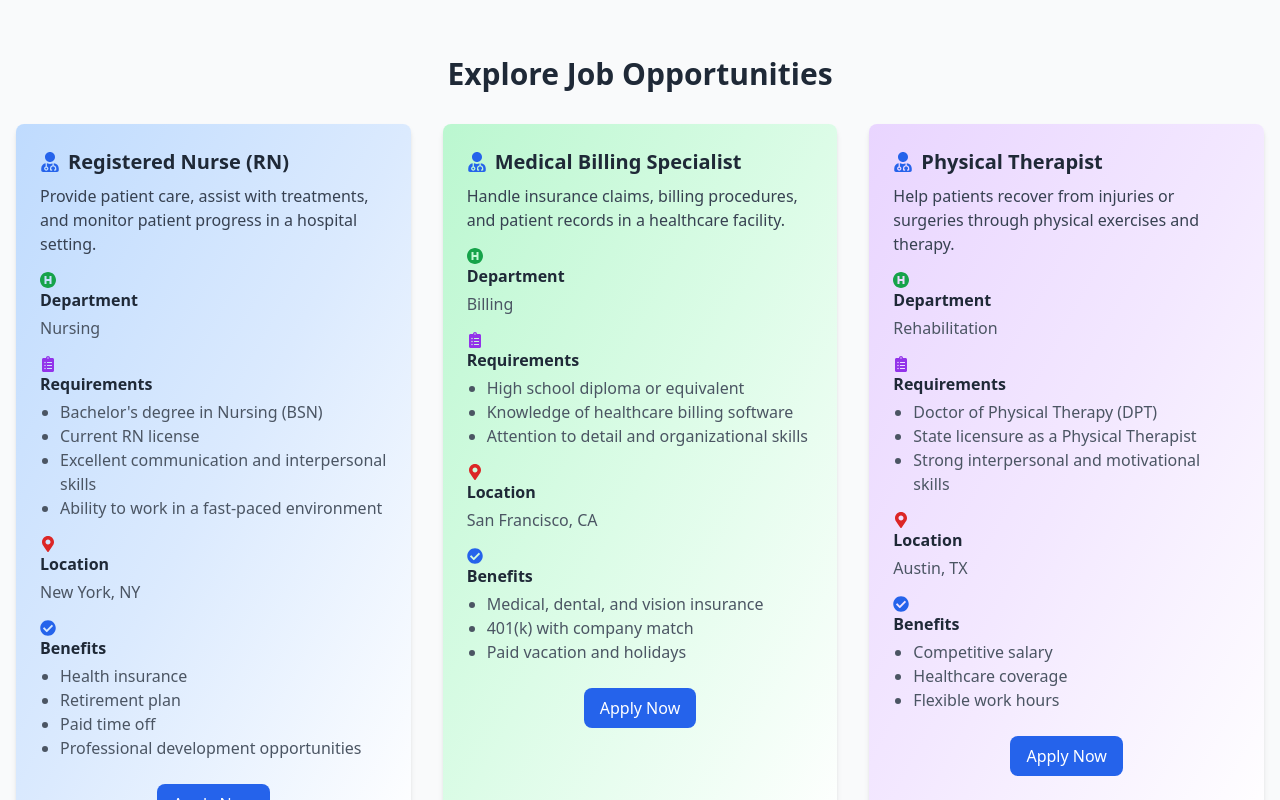
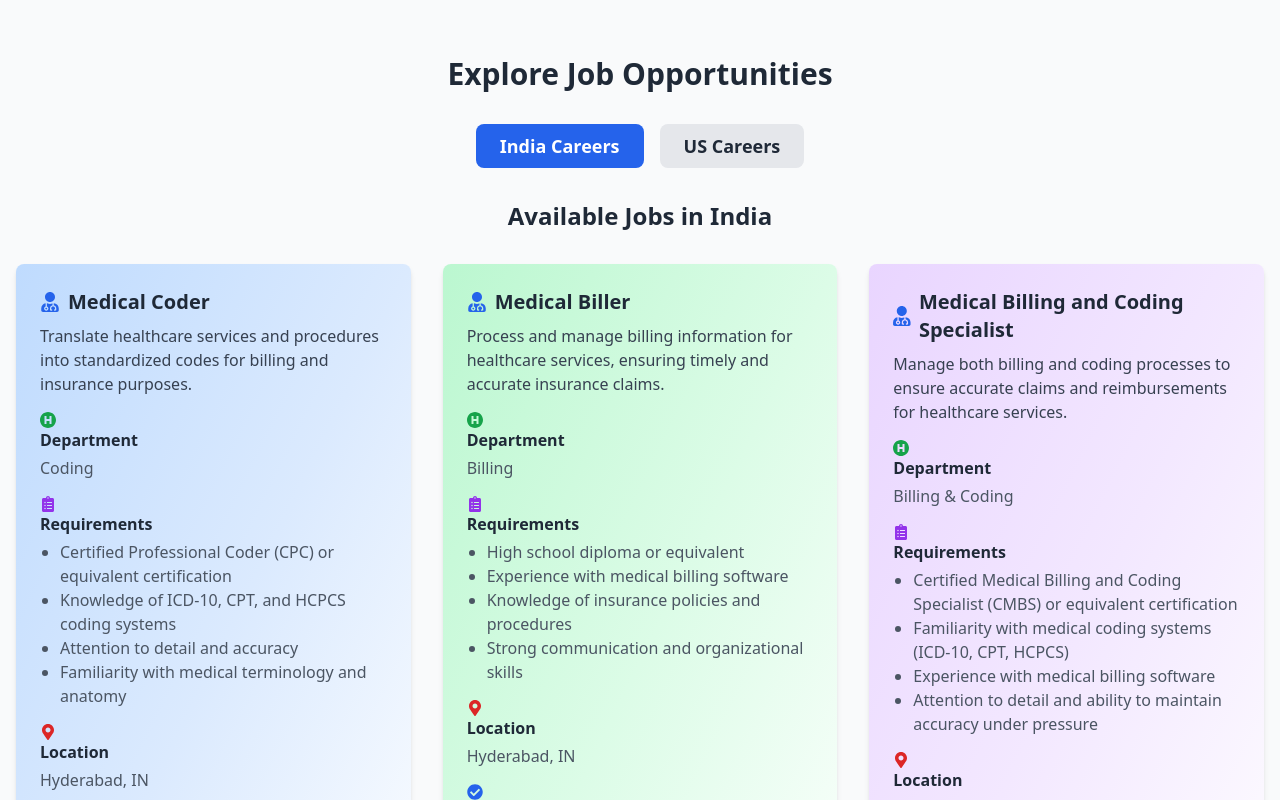
Before and after one commit to angelcruz-9/winsoltech, a React (Create React App) app: page /careers in a window 1280 px wide. Shown: the part 820-1620 px from the top of the page. Built offline with nearby package versions, Linux system fonts and the light colour scheme.

Commit message:
Added changes in winsoltech

```diff
--- a/src/App.js
+++ b/src/App.js
@@ -31,6 +31,7 @@ function App() {
         <Routes>
           <Route exact path="/" element={<Home />} />
           <Route path="/winsoltech" element={<Home />} />
+          <Route path="/about" element={<Home />} />
           <Route path="blogPosts/improving-patient-care" element={<ImprovePatient />} />
           <Route path="blogPosts/ai-in-healthcare" element={<AiHealth />} />
           <Route path="blogPosts/data-analytics-in-healthcare" element={<DataAnalytics />} />
--- a/src/components/about/about.tsx
+++ b/src/components/about/about.tsx
@@ -5,7 +5,7 @@ import { FaHeartbeat } from 'react-icons/fa';
 const aboutData = {
   title: (
     <>
-      At <strong className="text-primary">WINSOLTECH</strong>, we are dedicated to revolutionizing healthcare services by providing innovative solutions that streamline patient management, optimize operational workflows, and ensure regulatory compliance. <br /> <br /> Our global delivery model, with a major hub in India, supports healthcare providers across specialties, enhancing both patient outcomes and organizational performance. <br /> <br /> Our team of healthcare experts is committed to driving efficiency and value, ensuring that our clients can focus on what truly matters—patient care.
+      At <strong className="text-white">WINSOLTECH</strong>, we are dedicated to revolutionizing healthcare services by providing innovative solutions that streamline patient management, optimize operational workflows, and ensure regulatory compliance. <br /> <br /> Our global delivery model, with a major hub in India, supports healthcare providers across specialties, enhancing both patient outcomes and organizational performance. <br /> <br /> Our team of healthcare experts is committed to driving efficiency and value, ensuring that our clients can focus on what truly matters—patient care.
     </>
   ),
   subTitle: 'OUR COMMITMENT TO HEALTHCARE EXCELLENCE',
--- a/src/components/careers/careers.tsx
+++ b/src/components/careers/careers.tsx
@@ -28,8 +28,68 @@ interface FormState {
   resume: File | null;
 }
 
-
-const jobs: Job[] = [
+const IndiaJobs: Job[] = [
+  {
+    title: "Medical Coder",
+    description:
+      "Translate healthcare services and procedures into standardized codes for billing and insurance purposes.",
+    requirements: [
+      "Certified Professional Coder (CPC) or equivalent certification",
+      "Knowledge of ICD-10, CPT, and HCPCS coding systems",
+      "Attention to detail and accuracy",
+      "Familiarity with medical terminology and anatomy",
+    ],
+    location: "Hyderabad, IN",
+    benefits: [
+      "Health insurance",
+      "Retirement plan",
+      "Paid time off",
+      "Continuing education opportunities",
+    ],
+    department: "Coding",
+    color: "bg-gradient-to-br from-blue-200 via-blue-100 to-white",
+  },
+  {
+    title: "Medical Biller",
+    description:
+      "Process and manage billing information for healthcare services, ensuring timely and accurate insurance claims.",
+    requirements: [
+      "High school diploma or equivalent",
+      "Experience with medical billing software",
+      "Knowledge of insurance policies and procedures",
+      "Strong communication and organizational skills",
+    ],
+    location: "Hyderabad, IN",
+    benefits: [
+      "Medical, dental, and vision insurance",
+      "401(k) with company match",
+      "Paid vacation and holidays",
+    ],
+    department: "Billing",
+    color: "bg-gradient-to-br from-green-200 via-green-100 to-white",
+  },
+  {
+    title: "Medical Billing and Coding Specialist",
+    description:
+      "Manage both billing and coding processes to ensure accurate claims and reimbursements for healthcare services.",
+    requirements: [
+      "Certified Medical Billing and Coding Specialist (CMBS) or equivalent certification",
+      "Familiarity with medical coding systems (ICD-10, CPT, HCPCS)",
+      "Experience with medical billing software",
+      "Attention to detail and ability to maintain accuracy under pressure",
+    ],
+    location: "Hyderabad, IN",
+    benefits: [
+      "Competitive salary",
+      "Healthcare coverage",
+      "Flexible work hours",
+      "Professional development opportunities",
+    ],
+    department: "Billing & Coding",
+    color: "bg-gradient-to-br from-purple-200 via-purple-100 to-white",
+  },
+];
+const USJobs: Job[] = [
   {
     title: "Registered Nurse (RN)",
     description:
@@ -51,13 +111,14 @@ const jobs: Job[] = [
     color: "bg-gradient-to-br from-blue-200 via-blue-100 to-white",
   },
   {
-    title: "Medical Billing Specialist",
+    title: "Medical Biller",
     description:
-      "Handle insurance claims, billing procedures, and patient records in a healthcare facility.",
+      "Process and manage billing information for healthcare services, ensuring timely and accurate insurance claims.",
     requirements: [
       "High school diploma or equivalent",
-      "Knowledge of healthcare billing software",
-      "Attention to detail and organizational skills",
+      "Experience with medical billing software",
+      "Knowledge of insurance policies and procedures",
+      "Strong communication and organizational skills",
     ],
     location: "San Francisco, CA",
     benefits: [
@@ -69,21 +130,23 @@ const jobs: Job[] = [
     color: "bg-gradient-to-br from-green-200 via-green-100 to-white",
   },
   {
-    title: "Physical Therapist",
+    title: "Medical Billing and Coding Specialist",
     description:
-      "Help patients recover from injuries or surgeries through physical exercises and therapy.",
+      "Manage both billing and coding processes to ensure accurate claims and reimbursements for healthcare services.",
     requirements: [
-      "Doctor of Physical Therapy (DPT)",
-      "State licensure as a Physical Therapist",
-      "Strong interpersonal and motivational skills",
+      "Certified Medical Billing and Coding Specialist (CMBS) or equivalent certification",
+      "Familiarity with medical coding systems (ICD-10, CPT, HCPCS)",
+      "Experience with medical billing software",
+      "Attention to detail and ability to maintain accuracy under pressure",
     ],
     location: "Austin, TX",
     benefits: [
       "Competitive salary",
       "Healthcare coverage",
       "Flexible work hours",
+      "Professional development opportunities",
     ],
-    department: "Rehabilitation",
+    department: "Billing & Coding",
     color: "bg-gradient-to-br from-purple-200 via-purple-100 to-white",
   },
 ];
@@ -101,6 +164,7 @@ const Careers: React.FC = () => {
     resume: null,
   });
   const [errors, setErrors] = useState<Record<string, string>>({});
+  const [selectedTab, setSelectedTab] = useState("India");
 
   const handleApplyNow = (job: Job) => {
     setSelectedJob(job);
@@ -123,7 +187,6 @@ const Careers: React.FC = () => {
       }));
     }
   };
-
 
   const validateForm = () => {
     const newErrors: Record<string, string> = {};
@@ -207,8 +270,41 @@ const Careers: React.FC = () => {
           <h2 className="text-3xl font-bold text-center text-gray-800 mb-8">
             Explore Job Opportunities
           </h2>
+          {/* Tabs for India and US Careers */}
+          <div className="flex justify-center mb-8">
+            <button
+              onClick={() => setSelectedTab("India")}
+              className={`py-2 px-6 mx-2 rounded-lg text-lg font-semibold ${
+                selectedTab === "India"
+                  ? "bg-blue-600 text-white"
+                  : "bg-gray-200 text-gray-800"
+              } transition-all duration-300`}
+            >
+              India Careers
+            </button>
+            <button
+              onClick={() => setSelectedTab("US")}
+              className={`py-2 px-6 mx-2 rounded-lg text-lg font-semibold ${
+                selectedTab === "US"
+                  ? "bg-blue-600 text-white"
+                  : "bg-gray-200 text-gray-800"
+              } transition-all duration-300`}
+            >
+              US Careers
+            </button>
+          </div>
+
+          {/* Conditionally render the tab content */}
+          <div className="text-center mb-8">
+            <h3 className="text-2xl font-semibold text-gray-800 mb-4">
+              {selectedTab === "India"
+                ? "Available Jobs in India"
+                : "Available Jobs in the US"}
+            </h3>
+          </div>
+
           <div className="grid grid-cols-1 md:grid-cols-2 lg:grid-cols-3 gap-8">
-            {jobs.map((job, index) => (
+          {(selectedTab === "India" ? IndiaJobs : USJobs).map((job, index) => (
               <div
                 key={index}
                 className={`rounded-lg shadow-md p-6 transition-transform transform hover:scale-105 ${job.color}`}
@@ -294,7 +390,8 @@ const Careers: React.FC = () => {
               </svg>
             </button>
             <h2 className="text-3xl font-semibold text-center mb-6 text-gray-800">
-        Apply for <span className="text-blue-600">{selectedJob?.title}</span>
+              Apply for{" "}
+              <span className="text-blue-600">{selectedJob?.title}</span>
             </h2>
             <form onSubmit={handleSubmit} className="space-y-5">
               <div className="flex flex-col space-y-2">
@@ -324,7 +421,9 @@ const Careers: React.FC = () => {
                 />
               </div>
               <div className="flex flex-col space-y-2">
-          <label className="text-gray-600 font-medium">Phone Number</label>
+                <label className="text-gray-600 font-medium">
+                  Phone Number
+                </label>
                 <input
                   type="tel"
                   name="phone"
@@ -360,7 +459,9 @@ const Careers: React.FC = () => {
                 </div>
               </div>
               <div className="flex flex-col space-y-2">
-          <label className="text-gray-600 font-medium">Message (optional)</label>
+                <label className="text-gray-600 font-medium">
+                  Message (optional)
+                </label>
                 <textarea
                   name="message"
                   placeholder="Write a message"
@@ -370,7 +471,9 @@ const Careers: React.FC = () => {
                 />
               </div>
               <div className="flex flex-col space-y-2">
-          <label className="text-gray-600 font-medium">Upload Resume</label>
+                <label className="text-gray-600 font-medium">
+                  Upload Resume
+                </label>
                 <input
                   type="file"
                   name="resume"
```
Also changed, not shown: src/components/Home/blogPosts/aiHealth.tsx (+71 -30 lines), src/components/Home/blogPosts/dataAnalytics.tsx (+77 -31 lines), src/components/Home/blogPosts/improvePatient.tsx (+74 -29 lines), src/components/contact/contact.tsx (+43 -13 lines), src/components/header/navigation.tsx (+4 -5 lines). Lines whose indentation alone changed are shown as unchanged.
